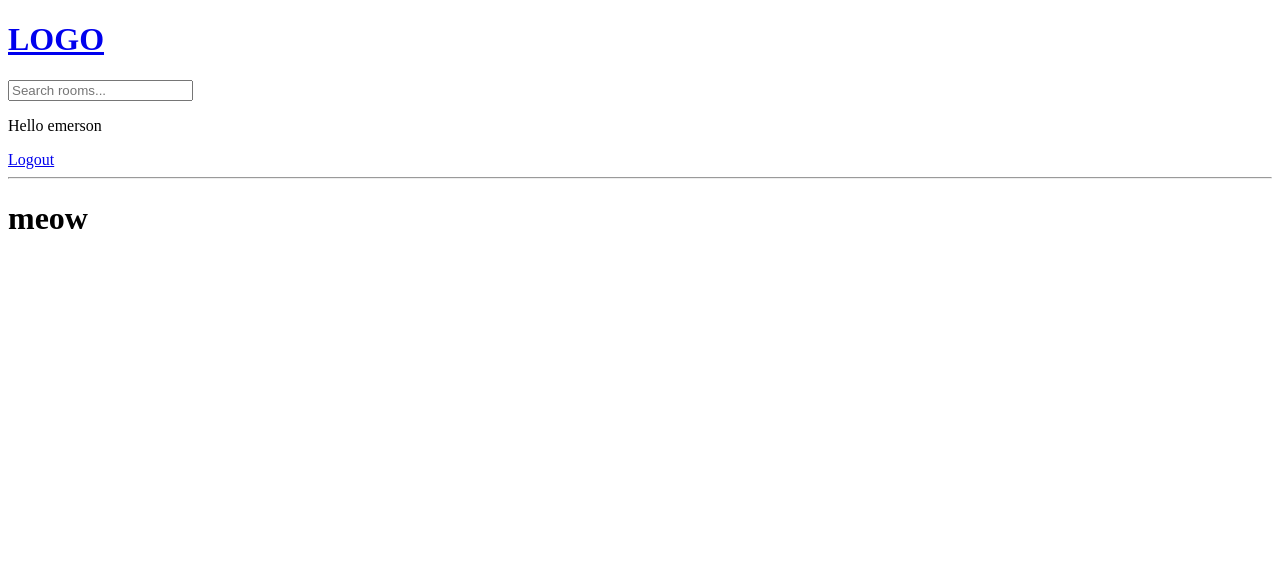
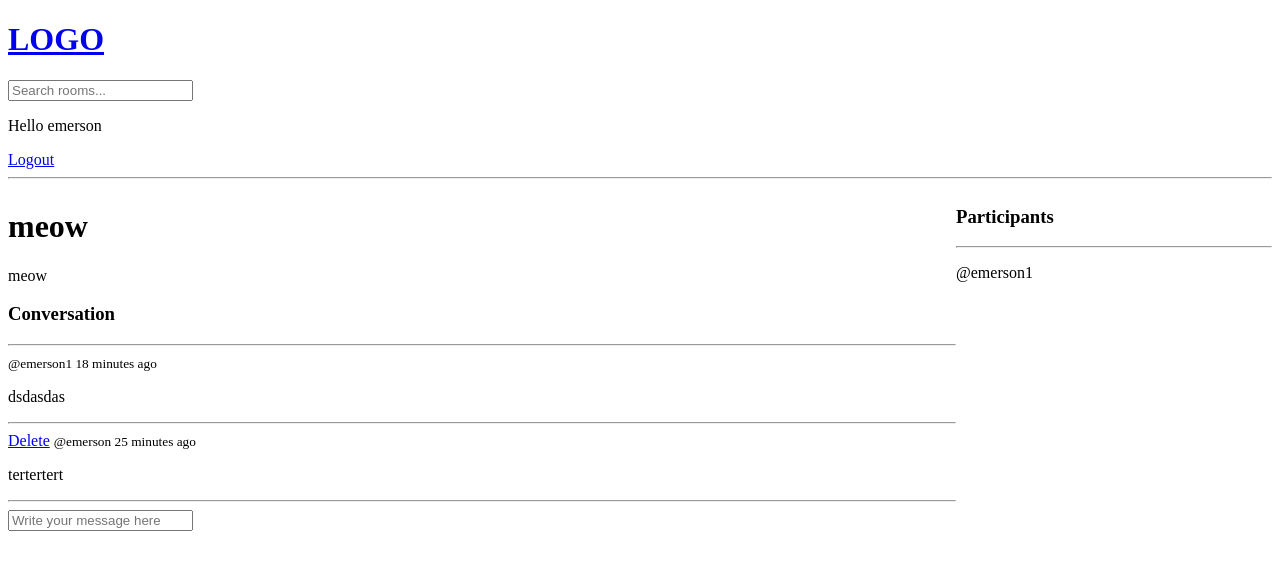
Before and after one commit to emersonh-xyz/studybud, a Django app: page /room/6/ in a window 1280 px wide. Shown: the top 570 px of the page. Run offline with Django 5.2, Linux system fonts and the light colour scheme; a user stored in the database is signed in; data comes from the database, SQL or seed files in the repository; both versions use the stored data as it was after the commit.

Commit message:
Message functinality

```diff
--- a/base/models.py
+++ b/base/models.py
@@ -14,7 +14,7 @@ class Room(models.Model):
     topic = models.ForeignKey(Topic, on_delete=models.SET_NULL, null=True)
     name = models.CharField(max_length=200)
     description = models.TextField(null=True, blank=True)
-    #participants =
+    participants = models.ManyToManyField(User, related_name='participants', blank=True)
     updated = models.DateTimeField(auto_now=True)
     created = models.DateTimeField(auto_now_add=True)
 
--- a/base/templates/base/room.html
+++ b/base/templates/base/room.html
@@ -2,6 +2,59 @@
 
 {% block content %}
 
-<h1>{{room.name}}</h1>
+<style>
+    .room-container {
+        display: grid;
+        grid-template-columns: 3fr 1fr;
+    }
+</style>
 
-{% endblock content %}
+<div class="room-container">
+
+    <div>
+        <h1>{{room.name}}</h1>
+
+        <p>{{room.description}}</p>
+
+
+        <div class="comment-wrapper">
+            <h3>Conversation</h3>
+            <hr>
+
+            {% for message in messages %}
+            <div>
+                {% if request.user == message.user %}
+                <a href="{% url 'delete-message' message.id %}">Delete</a>
+                {% endif %}
+                <small>@{{message.user}} {{message.created|timesince}} ago</small>
+                <p>{{message.body}}</p>
+                <hr>
+
+            </div>
+
+            {% endfor %}
+        </div>
+
+        {% if request.user.is_authenticated %}
+        <div class="comment-form">
+            <form method="POST" action="">
+                {% csrf_token %}
+                <input type="text" name="body" placeholder="Write your message here">
+            </form>
+        </div>
+        {% endif %}
+    </div>
+
+    <div>
+        <h3>Participants</h3>
+        <hr>
+
+        {% for user in participants %}
+        <div>
+            <p>@{{user.username}}</p>
+        </div>
+        {% endfor %}
+    </div>
+</div>
+
+{% endblock %}
--- a/base/urls.py
+++ b/base/urls.py
@@ -12,6 +12,7 @@ urlpatterns = [
 
     path('create-room/', views.createRoom, name="create-room"),
     path('update-room/<str:pk>/', views.updateRoom, name="update-room"),
-    path('delete-room/<str:pk>/', views.deleteRoom, name="delete-room")
+    path('delete-room/<str:pk>/', views.deleteRoom, name="delete-room"),
+    path('delete-message/<str:pk>/', views.deleteMessage, name="delete-message"),
 
 ]
--- a/base/views.py
+++ b/base/views.py
@@ -7,7 +7,7 @@ from django.contrib.auth.models import User
 from django.contrib.auth import authenticate, login, logout
 from django.contrib import messages
 from django.contrib.auth.forms import UserCreationForm
-from .models import Room, Topic
+from .models import Room, Topic, Message
 from .forms import RoomForm
 
 
@@ -79,9 +79,20 @@ def home(request):
     return render(request, 'base/home.html', context)
 
 def room(request, pk):
+    room = Room.objects.get(id=pk)
+    messages = room.message_set.all().order_by('-created')
+    participants = room.participants.all()
 
-    room = Room.objects.get(id=pk)
-    context = {'room': room}
+    if request.method == 'POST':
+        message = Message.objects.create(
+            user=request.user,
+            room=room,
+            body=request.POST.get('body')
+        )
+        room.participants.add(request.user)
+        return redirect('room', pk=room.id)
+
+    context = {'room': room, 'messages': messages, 'participants': participants}
     return render(request, 'base/room.html', context)
 
 @login_required(login_url='/login')
@@ -122,3 +133,15 @@ def deleteRoom(request, pk):
         room.delete()
         return redirect('home')
     return render(request, 'base/delete.html', {'obj': room})
+
+@login_required(login_url='/login')
+def deleteMessage(request, pk):
+    message = Message.objects.get(id=pk)
+
+    if request.user != message.user:
+        return HttpResponse('You are not allowed here!')
+
+    if request.method == 'POST':
+        message.delete()
+        return redirect('home')
+    return render(request, 'base/delete.html', {'obj': message})
--- a/templates/main.html
+++ b/templates/main.html
@@ -12,11 +12,11 @@
 <body>
     {% include 'navbar.html' %}
 
-    <ul class="messages">
+    <!-- <ul class="messages">
         {% for message in messages %}
         <li>{{ message }}</li>
         {% endfor %}
-    </ul>
+    </ul> -->
 
     {%block content%}
 
```
Also changed, not shown: base/migrations/0003_alter_room_options_room_participants.py (added), db.sqlite3.
